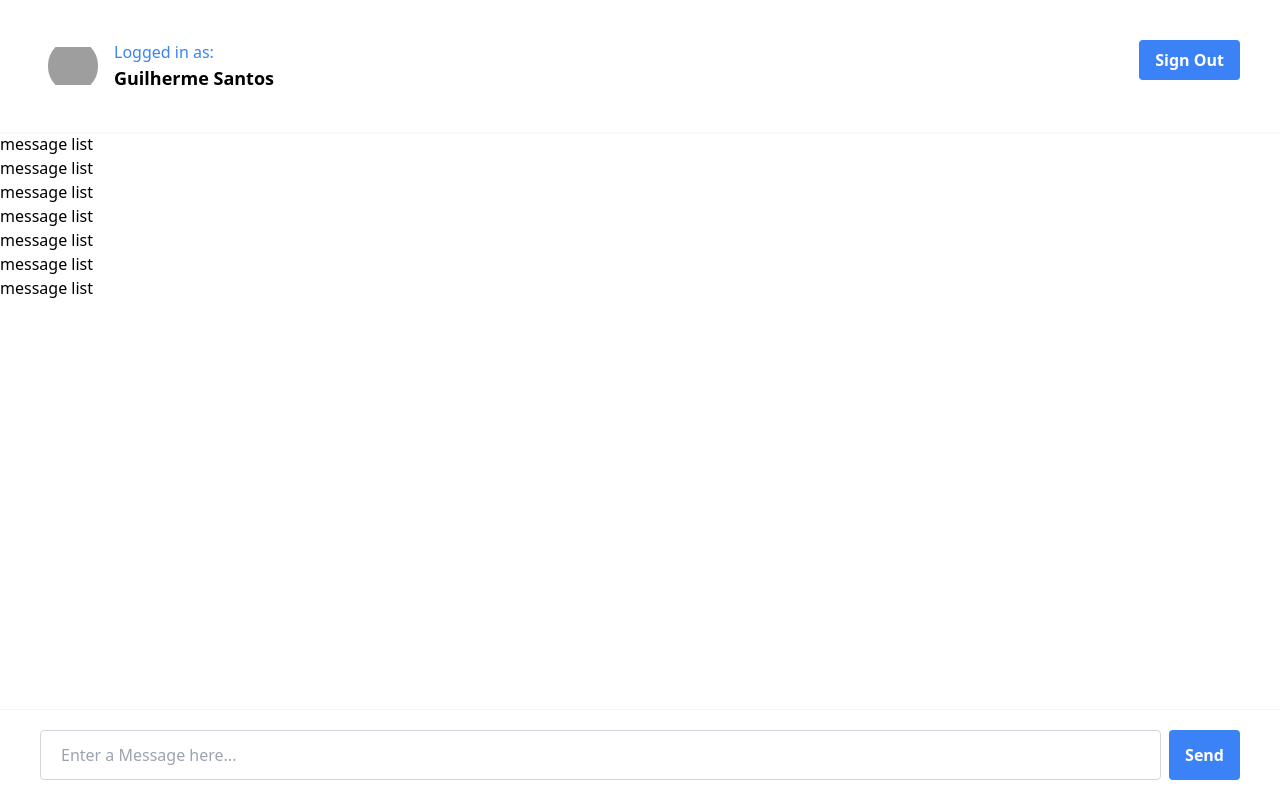
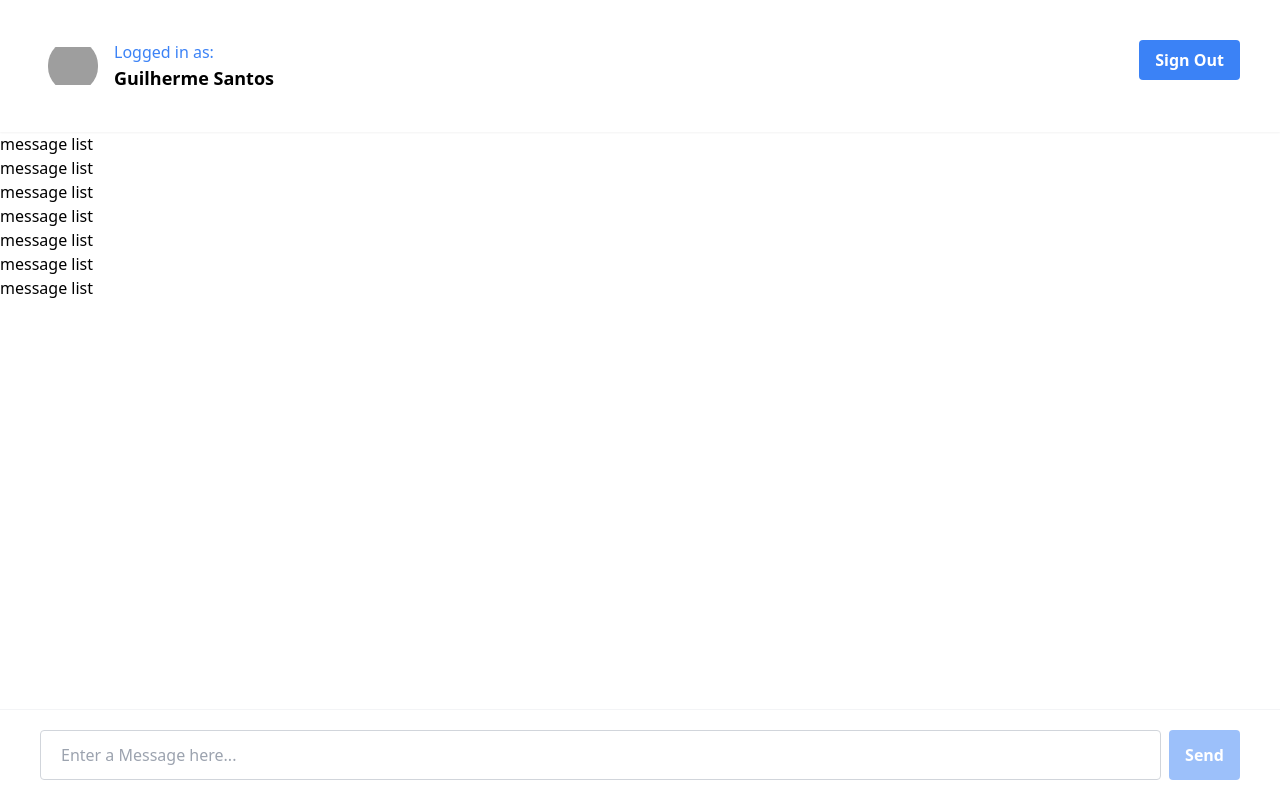
Before and after one commit to guisantosalves/META-MESSENGER, a Next.js app: page / in a window 1280 px wide. Built offline with nearby package versions, Linux system fonts and the light colour scheme; grey boxes are pictures that could not be loaded.

Commit message:
making handle submit message

```diff
--- a/app/ChatInput.tsx
+++ b/app/ChatInput.tsx
@@ -1,16 +1,39 @@
+'use client'
+
 import * as React from 'react'
 
 const ChatInput = () => {
+    // always when we need to do something with state, it's basically a client component.
+    const [input, setInput] = React.useState<string>("")
+
+    const addMessage = (e: React.FormEvent<HTMLFormElement>) => {
+        // look at the return in vscode and set it
+        e.preventDefault()
+    }
 
     // flex-1 -> get all the space of a flex container father
     return (
-        <form className={'fixed bottom-0 z-50 w-full flex px-10 py-5 space-x-2 border-t border-gray-100'}>
-            <input type={'text'} placeholder={"Enter a Message here..."} className="
+        <form
+        onSubmit={addMessage}
+        className={'fixed bottom-0 z-50 w-full flex px-10 py-5 space-x-2 border-t border-gray-100'}>
+            <input
+                value={input}
+                onChange={(e) => setInput(e.target.value)}
+                type={'text'}
+                placeholder={"Enter a Message here..."}
+                className="
                 flex-1 rounded border border-gray-300 focus:outline-none
                 focus:ring-2 focus:ring-blue-600 focus:border-transparent
                 px-5 py-3 disabled:opacity-50 disabled:cursor-not-allowed
             " />
-            <button type={'submit'} className="bg-blue-500 hover:bg-blue-700 text-white font-bold py-2 px-4 rounded disabled:opacity-50 disabled:cursor-not-allowed">
+
+            <button
+                disabled={!input}
+                type={'submit'}
+                className="
+                bg-blue-500 hover:bg-blue-700 text-white font-bold py-2
+                  px-4 rounded disabled:opacity-50 disabled:cursor-not-allowed
+            ">
                 Send
             </button>
         </form>
```
